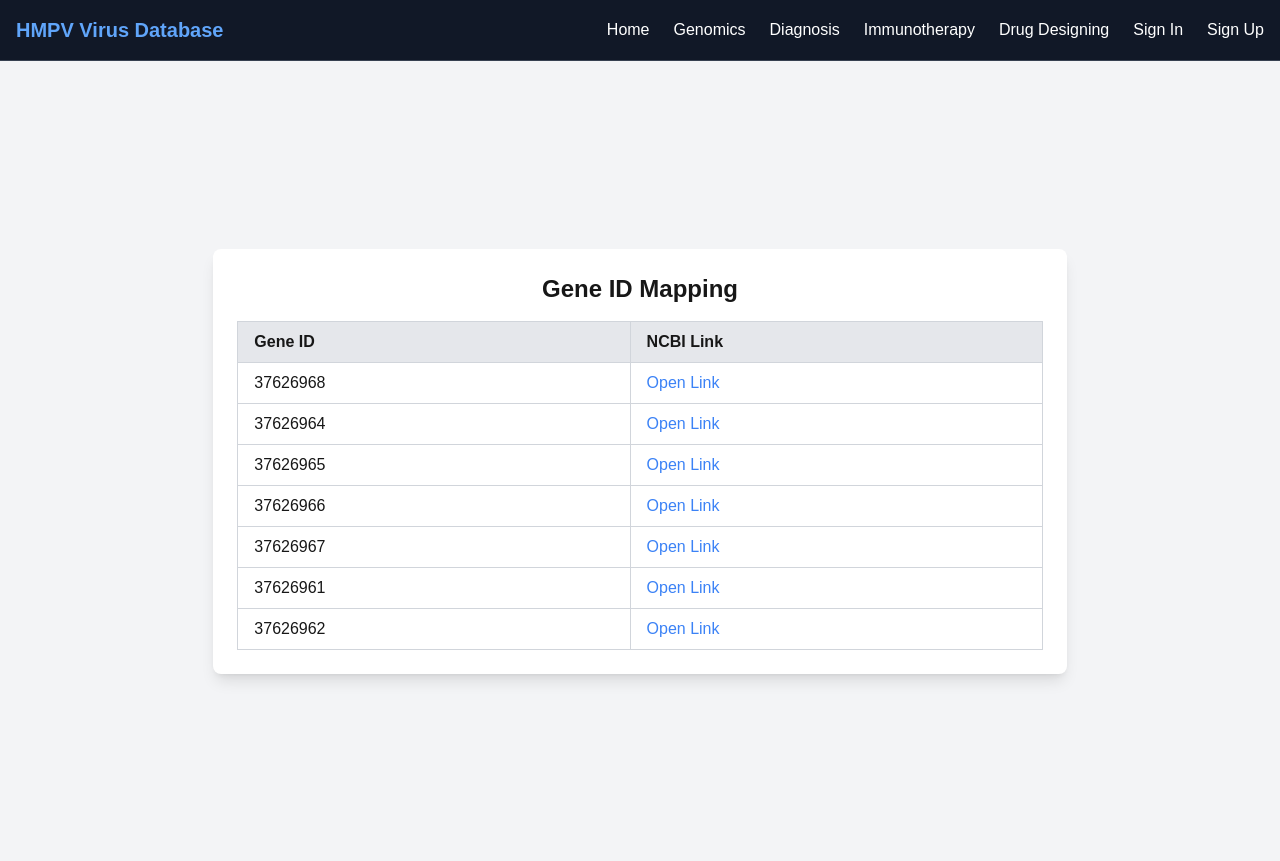
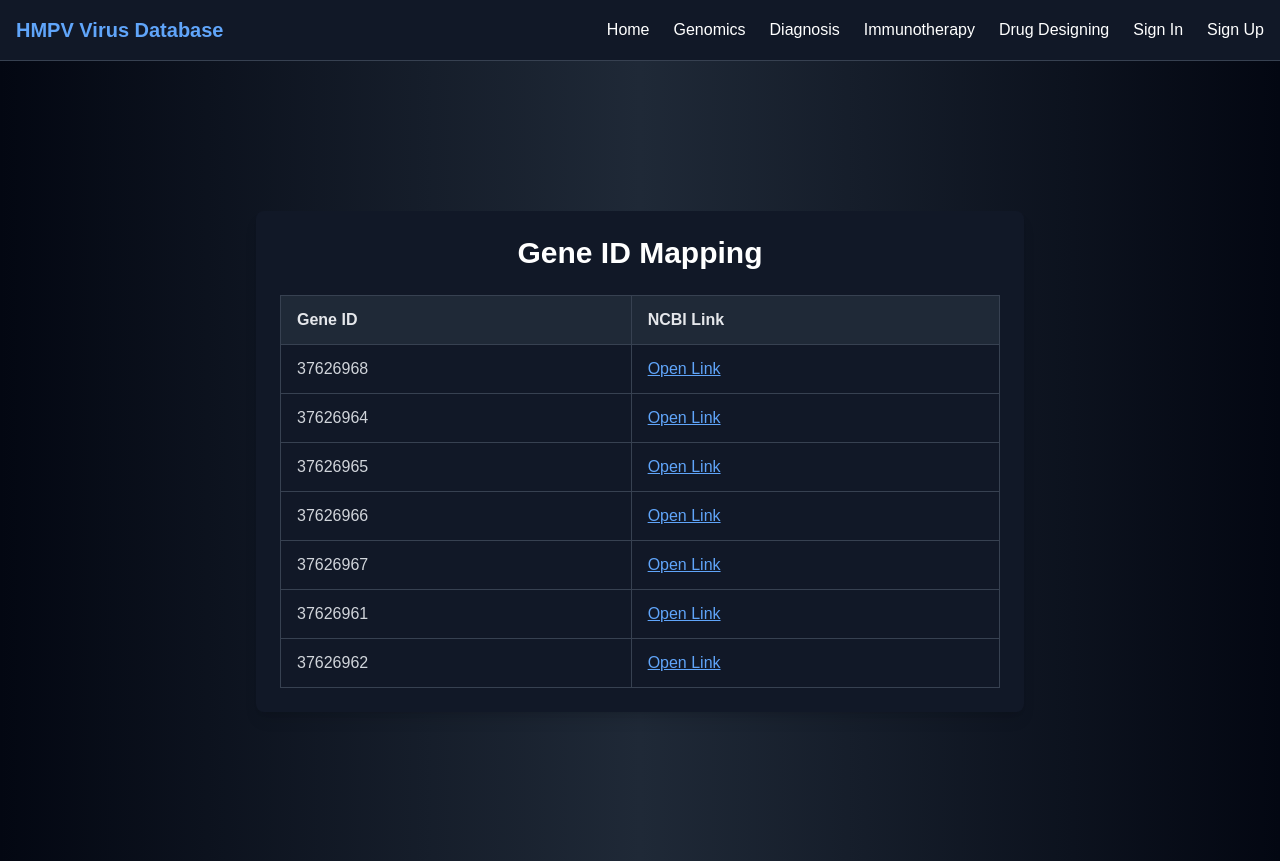
Before and after one commit to RaghavRanjeet/HMPV, a Next.js app in the folder mini_project/: page /proteomics in a window 1280 px wide. Built offline with nearby package versions, Linux system fonts and the light colour scheme.

Commit message:
Enhance Gene ID Mapping page

```diff
--- a/mini_project/src/app/proteomics/page.jsx
+++ b/mini_project/src/app/proteomics/page.jsx
@@ -1,4 +1,4 @@
-import React from 'react'
+import React from 'react';
 
 const geneData = [
   { id: '37626968', link: 'https://www.ncbi.nlm.nih.gov/gene/?term=37626968' },
@@ -8,30 +8,31 @@ const geneData = [
   { id: '37626967', link: 'https://www.ncbi.nlm.nih.gov/gene/?term=37626967' },
   { id: '37626961', link: 'https://www.ncbi.nlm.nih.gov/gene/?term=37626961' },
   { id: '37626962', link: 'https://www.ncbi.nlm.nih.gov/gene/?term=37626962' }
-]
+];
 
 export default function Page() {
   return (
-    <div className="flex justify-center items-center h-screen bg-gray-100">
-      <div className="w-2/3 bg-white shadow-lg rounded-lg p-6">
-        <h1 className="text-2xl font-bold mb-4 text-center">Gene ID Mapping</h1>
-        <table className="w-full border-collapse border border-gray-300">
+    <div className="flex justify-center items-center min-h-screen bg-gradient-to-r from-gray-950 via-gray-800 to-gray-950">
+      <div className="w-full max-w-3xl bg-gray-900 shadow-lg rounded-lg p-6">
+        <h1 className="text-3xl font-bold mb-6 text-center text-white">Gene ID Mapping</h1>
+        <div className="overflow-x-auto">
+          <table className="w-full border border-gray-700">
             <thead>
-            <tr className="bg-gray-200">
-              <th className="border border-gray-300 px-4 py-2 text-left">Gene ID</th>
-              <th className="border border-gray-300 px-4 py-2 text-left">NCBI Link</th>
+              <tr className="bg-gray-800 text-gray-200">
+                <th className="border border-gray-700 px-4 py-3 text-left">Gene ID</th>
+                <th className="border border-gray-700 px-4 py-3 text-left">NCBI Link</th>
               </tr>
             </thead>
             <tbody>
               {geneData.map((gene, index) => (
-              <tr key={index} className="hover:bg-gray-100">
-                <td className="border border-gray-300 px-4 py-2">{gene.id}</td>
-                <td className="border border-gray-300 px-4 py-2">
+                <tr key={index} className="hover:bg-gray-700 transition duration-200">
+                  <td className="border border-gray-700 px-4 py-3 text-gray-300">{gene.id}</td>
+                  <td className="border border-gray-700 px-4 py-3">
                     <a
                       href={gene.link}
                       target="_blank"
                       rel="noopener noreferrer"
-                    className="text-blue-500 hover:underline"
+                      className="text-blue-400 hover:text-blue-300 underline"
                     >
                       Open Link
                     </a>
@@ -42,5 +43,6 @@ export default function Page() {
           </table>
         </div>
       </div>
-  )
+    </div>
+  );
 }
```
Lines whose indentation alone changed are shown as unchanged.
